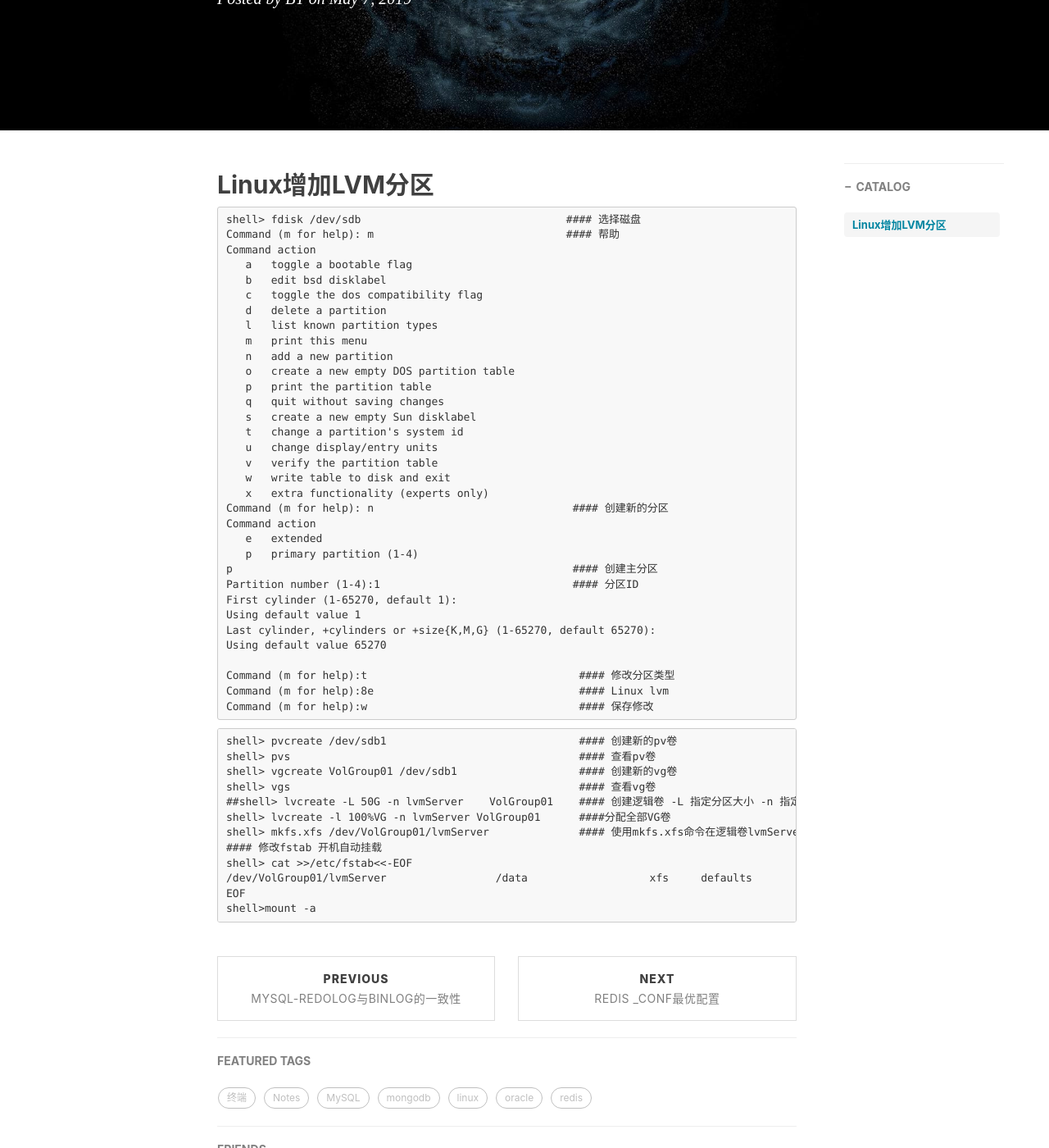
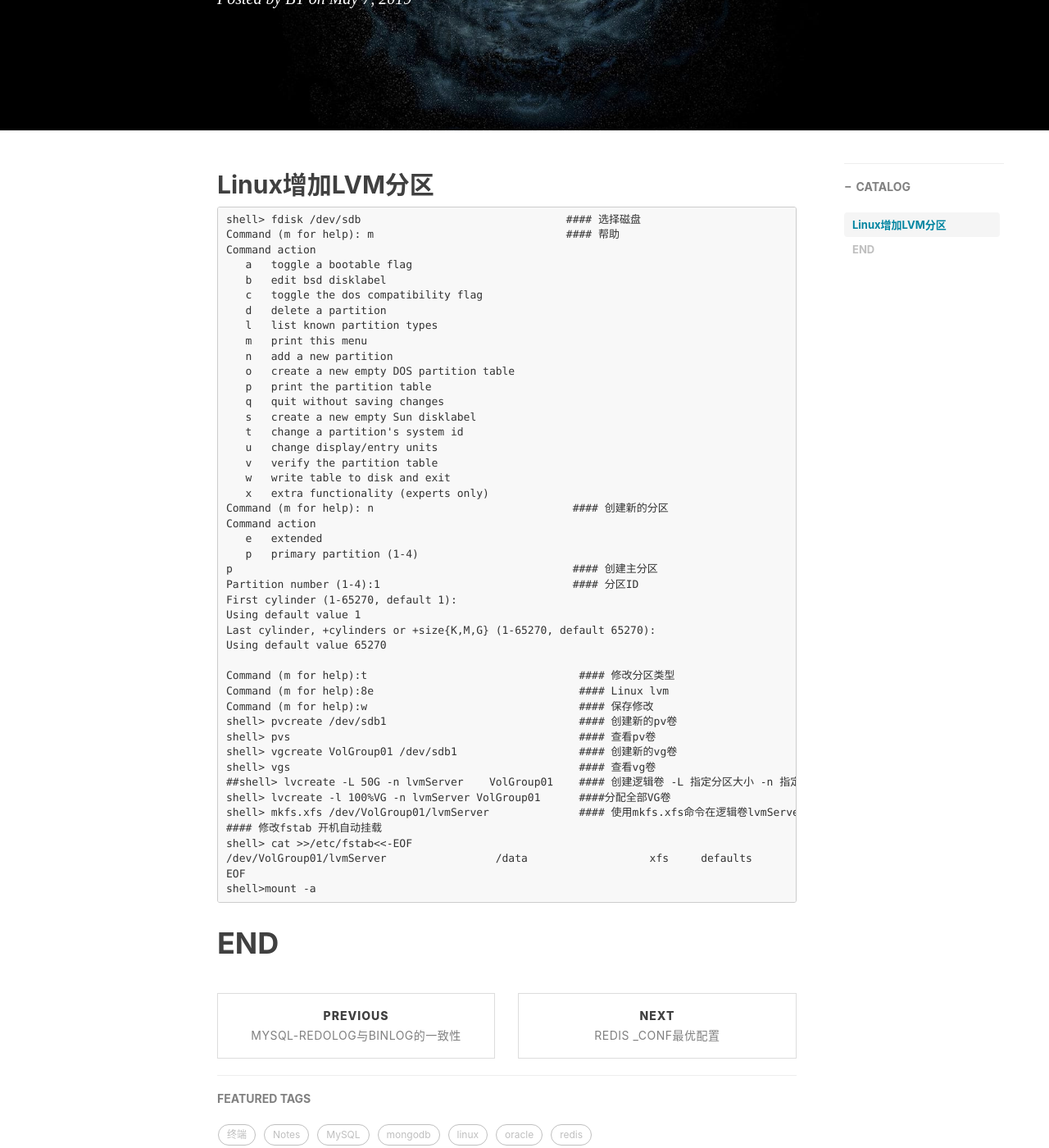
Before and after one commit to weiyanwei412/weiyanwei412.github.io, a Jekyll site: the page built from _posts/2019-05-07-Linux增加LVM分区.md, in a window 1280 px wide and 1400 px high, scrolled down 364 px. Shown: the whole window at 82% size. Built offline with Jekyll 4.4.1, drawn with Linux system fonts in a browser that asks for light colours; nearby versions of some CDN libraries; comment, search, counter and statistics services are not loaded.

Commit message:
Update 2019-05-07-Linux增加LVM分区.md

````diff
--- a/_posts/2019-05-07-Linux增加LVM分区.md
+++ b/_posts/2019-05-07-Linux增加LVM分区.md
@@ -45,8 +45,6 @@ Using default value 65270
 Command (m for help):t                                 #### 修改分区类型
 Command (m for help):8e                                #### Linux lvm
 Command (m for help):w                                 #### 保存修改
-```
-```
 shell> pvcreate /dev/sdb1                              #### 创建新的pv卷
 shell> pvs                                             #### 查看pv卷
 shell> vgcreate VolGroup01 /dev/sdb1                   #### 创建新的vg卷
@@ -60,3 +58,4 @@ shell> cat >>/etc/fstab<<-EOF
 EOF
 shell>mount -a
 ```
+# END
````
